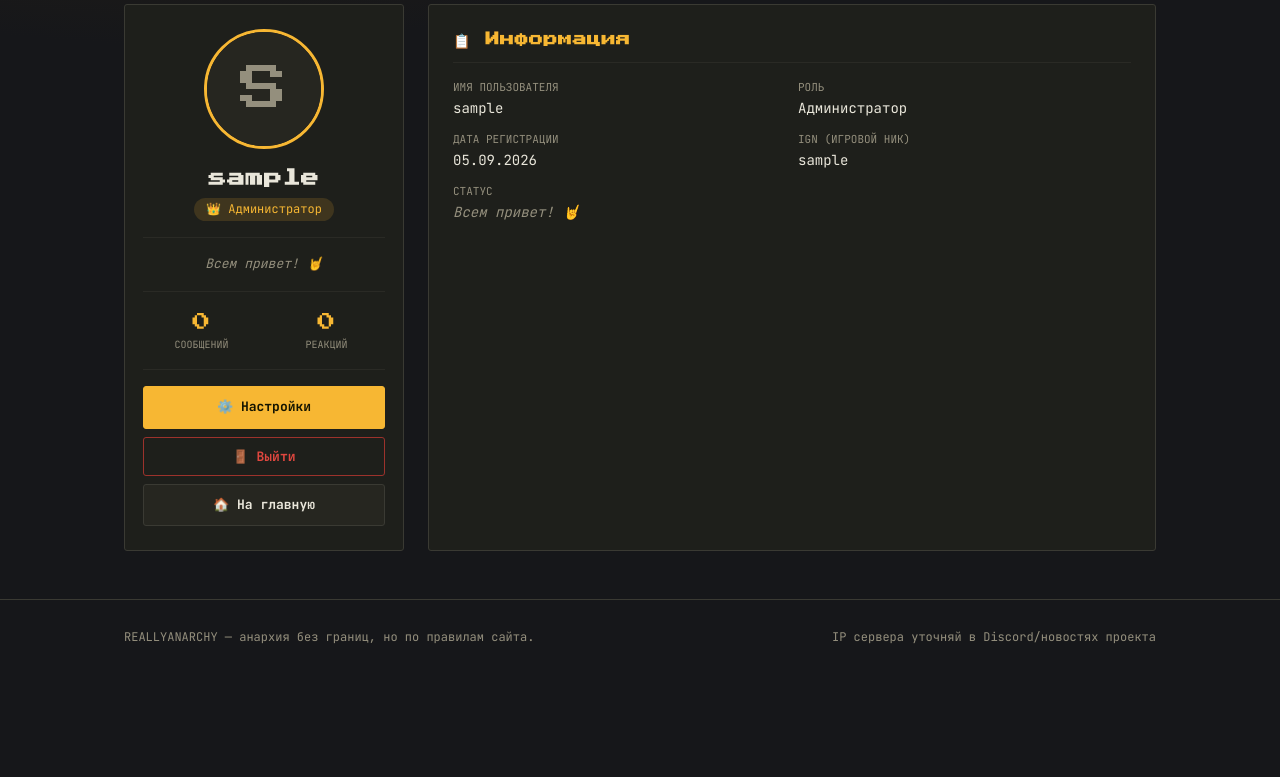
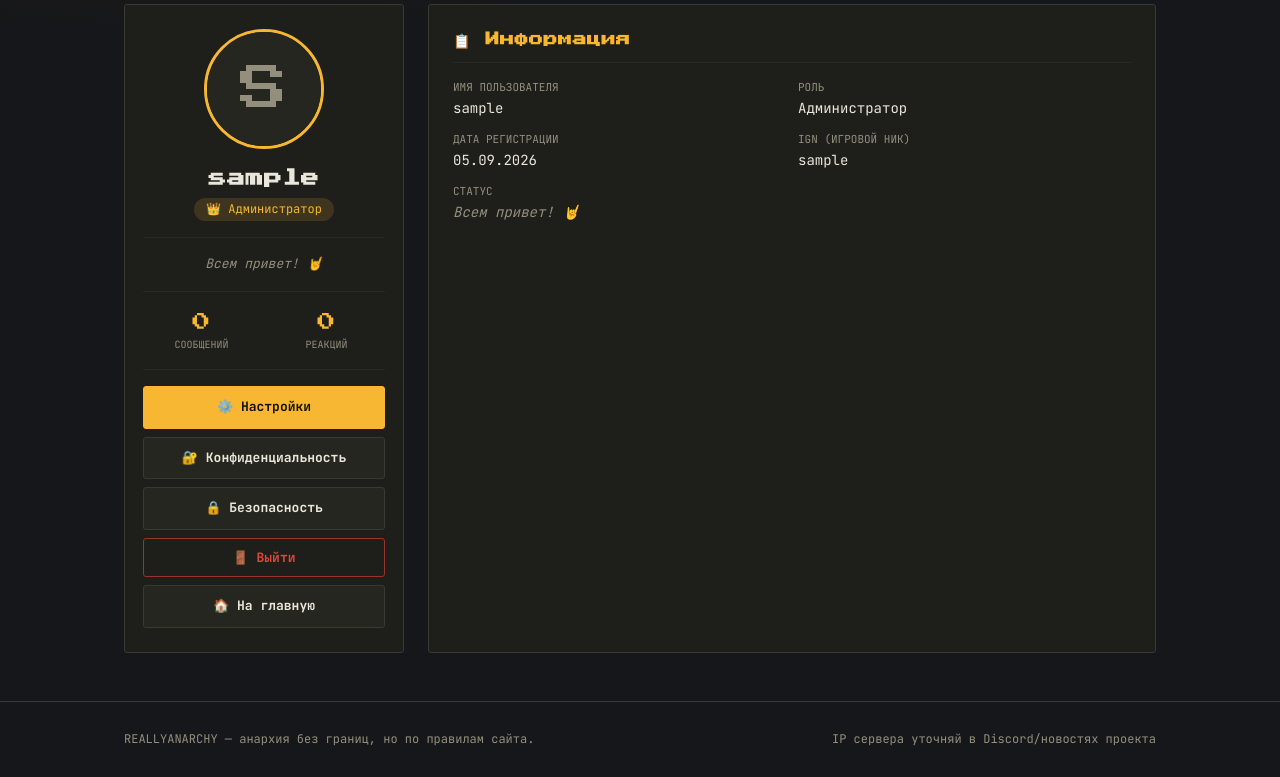
Before and after one commit to tx2tqwertmad-ux/reallyanarchy, a website: page profile.html in a window 1280 px wide. Shown: the part 170-947 px from the top of the page. Before the commit the page ends 846 px from the top, so only its background shows below. Drawn offline with Linux system fonts and the light colour scheme; sample sign-in values are in the browser's storage.

Commit message:
Update profile.html

```diff
--- a/profile.html
+++ b/profile.html
@@ -247,6 +247,8 @@
 
         <div class="profile-actions">
           <a href="settings.html" class="btn primary">⚙️ Настройки</a>
+          <a href="privacy.html" class="btn">🔐 Конфиденциальность</a>
+          <a href="security.html" class="btn">🔒 Безопасность</a>
           <button class="btn danger" id="logoutBtn">🚪 Выйти</button>
           <a href="index.html" class="btn">🏠 На главную</a>
         </div>
@@ -300,10 +302,13 @@
     });
 
     // === ВЫХОД ===
-    document.getElementById('logoutBtn').addEventListener('click', () => {
-      Auth.logout();
-      location.href = 'index.html';
-    });
+    const logoutBtn = document.getElementById('logoutBtn');
+    if (logoutBtn) {
+      logoutBtn.addEventListener('click', () => {
+        Auth.logout();
+        location.href = 'index.html';
+      });
+    }
   }
 
   renderProfile();
```
